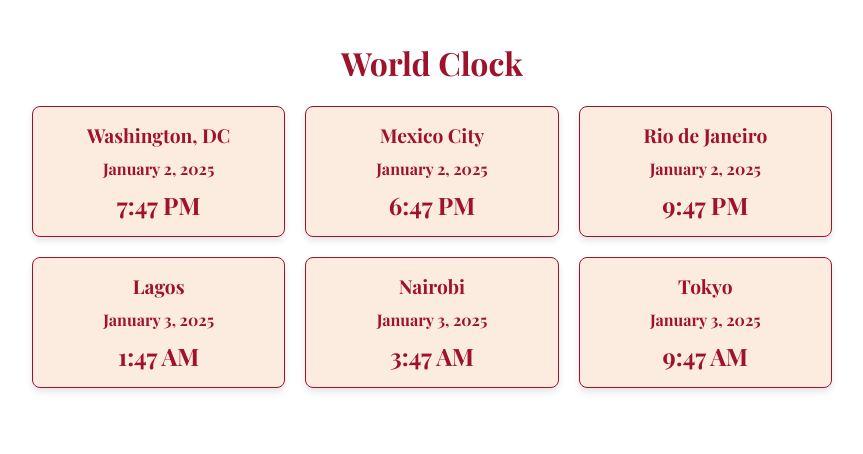
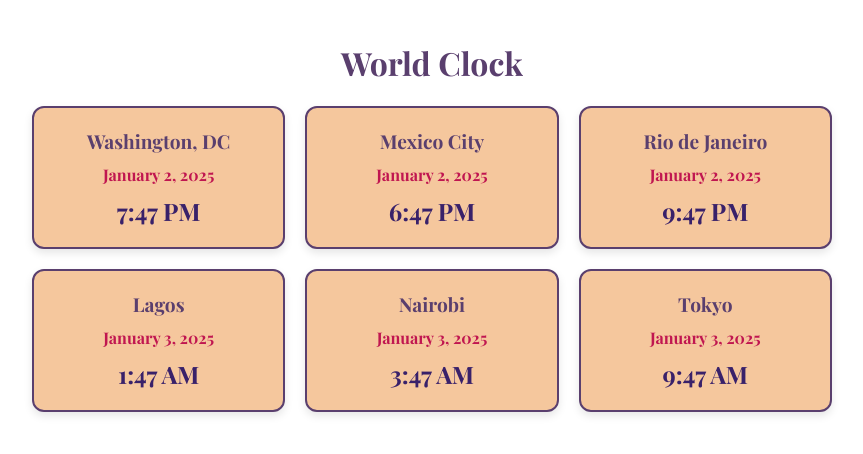
Before and after one commit to isabelbrum/world-clock, a plain HTML site: page index.html in a window 1280 px wide. Shown: the whole page, without its empty margins (208-1071 px from the left). Drawn offline with nearby package versions, Linux system fonts and the light colour scheme.

Commit message:
Update index.html

```diff
--- a/index.html
+++ b/index.html
@@ -13,7 +13,7 @@
             align-items: center;
             justify-content: center;
             background-color: transparent;
-            color: #9E122C;
+            color: #c01650; /* Pinkish red for general text */
             margin: 0;
             padding: 20px;
         }
@@ -25,17 +25,18 @@
             width: 100%;
         }
         .clock {
-            background: #FCECDF; /* Light peach */
-            border: 1px solid #9E122C; /* Deep red border */
-            border-radius: 8px;
-            padding: 15px;
+            background: #f5c79d; /* Soft peach-orange */
+            border: 2px solid #5a3f6e; /* Muted purple border */
+            border-radius: 12px;
+            padding: 20px;
             text-align: center;
-            box-shadow: 0 4px 6px rgba(0, 0, 0, 0.1);
-            color: #9E122C; /* Deep red text */
+            box-shadow: 0 4px 8px rgba(0, 0, 0, 0.1); /* Subtle shadow for depth */
+            color: #39216a; /* Dark bluish-purple for text */
         }
         .clock h3 {
             margin: 0;
             font-size: 1.2em;
+            color: #5a3f6e; /* Muted purple for headings */
         }
         .time, .date {
             margin-top: 10px;
@@ -43,14 +44,16 @@
         }
         .time {
             font-size: 1.5em;
+            color: #39216a; /* Bluish-purple for time */
         }
         .date {
             font-size: 1em;
+            color: #c01650; /* Pinkish red for the date */
         }
     </style>
 </head>
 <body>
-    <h1>World Clock</h1>
+    <h1 style="color: #5a3f6e;">World Clock</h1>
     <div class="clock-container" id="clockContainer">
         <div class="clock" data-timezone="America/New_York">
             <h3>Washington, DC</h3>
```
